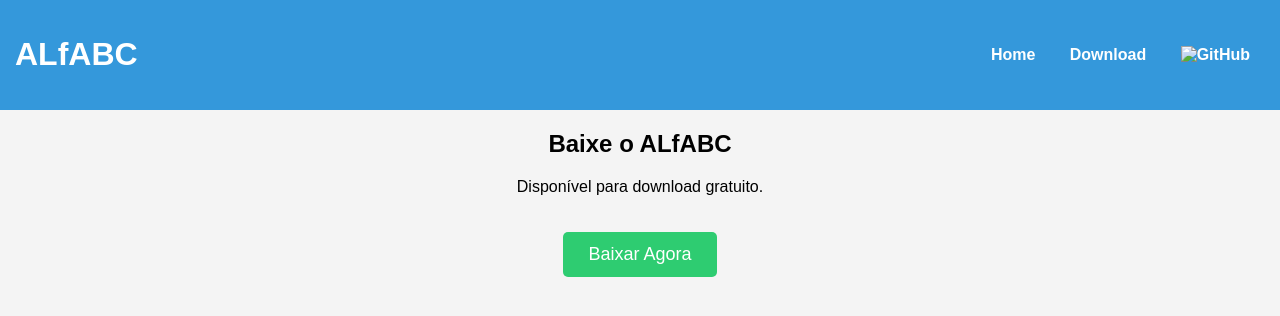
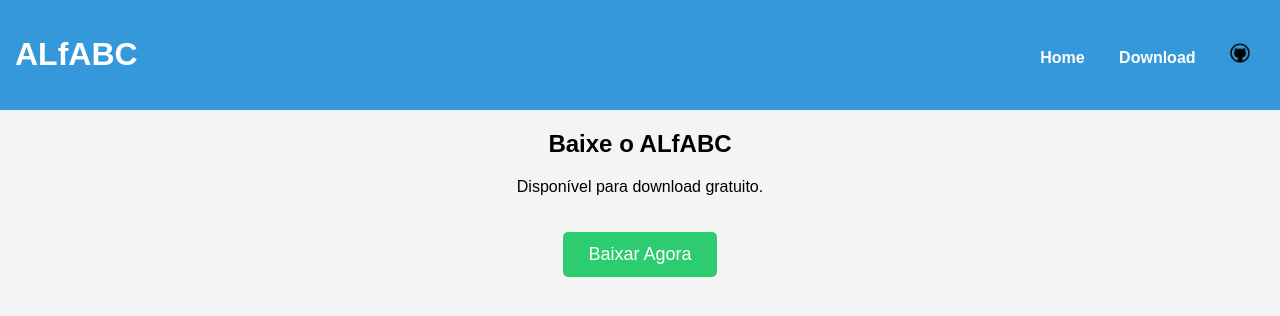
Before and after one commit to Thonyy56/AlfABC-Page, a plain HTML site: page download.html in a window 1280 px wide. Drawn offline with Linux system fonts and the light colour scheme.

Commit message:
Update download.html

```diff
--- a/download.html
+++ b/download.html
@@ -13,7 +13,7 @@
             <a href="index.html">Home</a>
             <a href="download.html" class="active">Download</a>
             <a href="https://github.com/Thonyy56/AlfABC" target="_blank" class="github-icon">
-                <img src="github-icon.png" alt="GitHub">
+                <img src="assets/github-icon.png" alt="GitHub">
             </a>
         </nav>
     </header>
```
